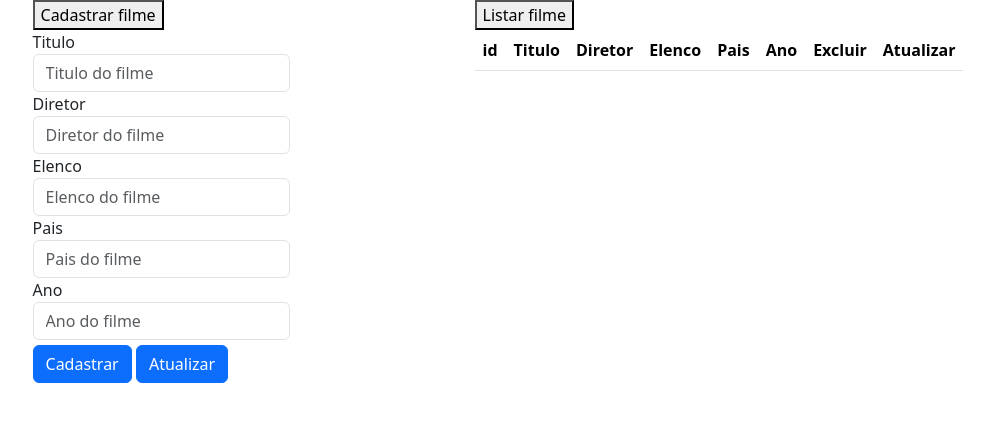
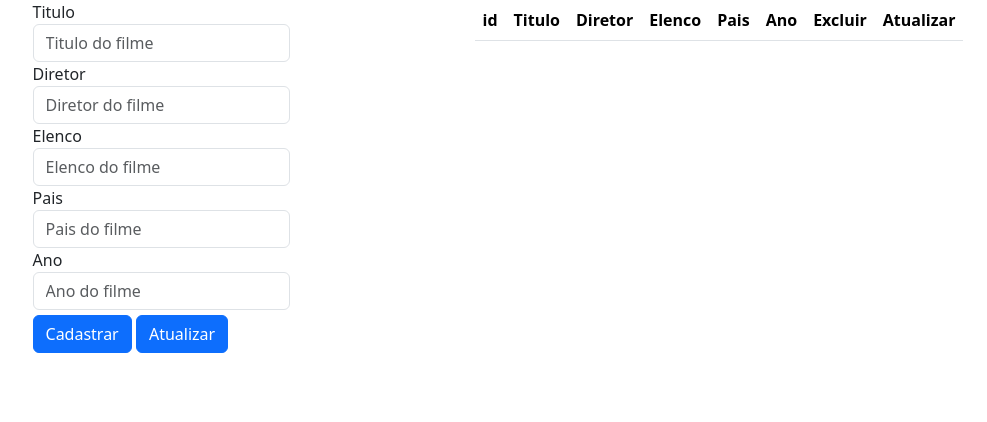
Before and after one commit to ppads-2024s1-g8/front-end-flix, a website: page src/index.html in a window 1280 px wide. Shown: the whole page, without its empty margins (142-1129 px from the left). Drawn offline with nearby package versions, Linux system fonts and the light colour scheme; some packages are replaced by stand-ins of ours; a script that the page names is missing.

Commit message:
Update index.html

```diff
--- a/src/index.html
+++ b/src/index.html
@@ -18,7 +18,6 @@
   <body>
     <div class="container" onload="listar()">
       <div class="container-sun">
-        <button onclick="hideShowForm()">Cadastrar filme</button>
         <form id="form">
           <div class="form-group">
             <label for="titulo">Titulo</label>
@@ -71,7 +70,6 @@
         </form>
       </div>
       <div class="container-sun">
-        <button onclick="hideShowTable()">Listar filme</button>
         <table class="table table-striped" id="tabela">
           <thead>
             <tr>
```
